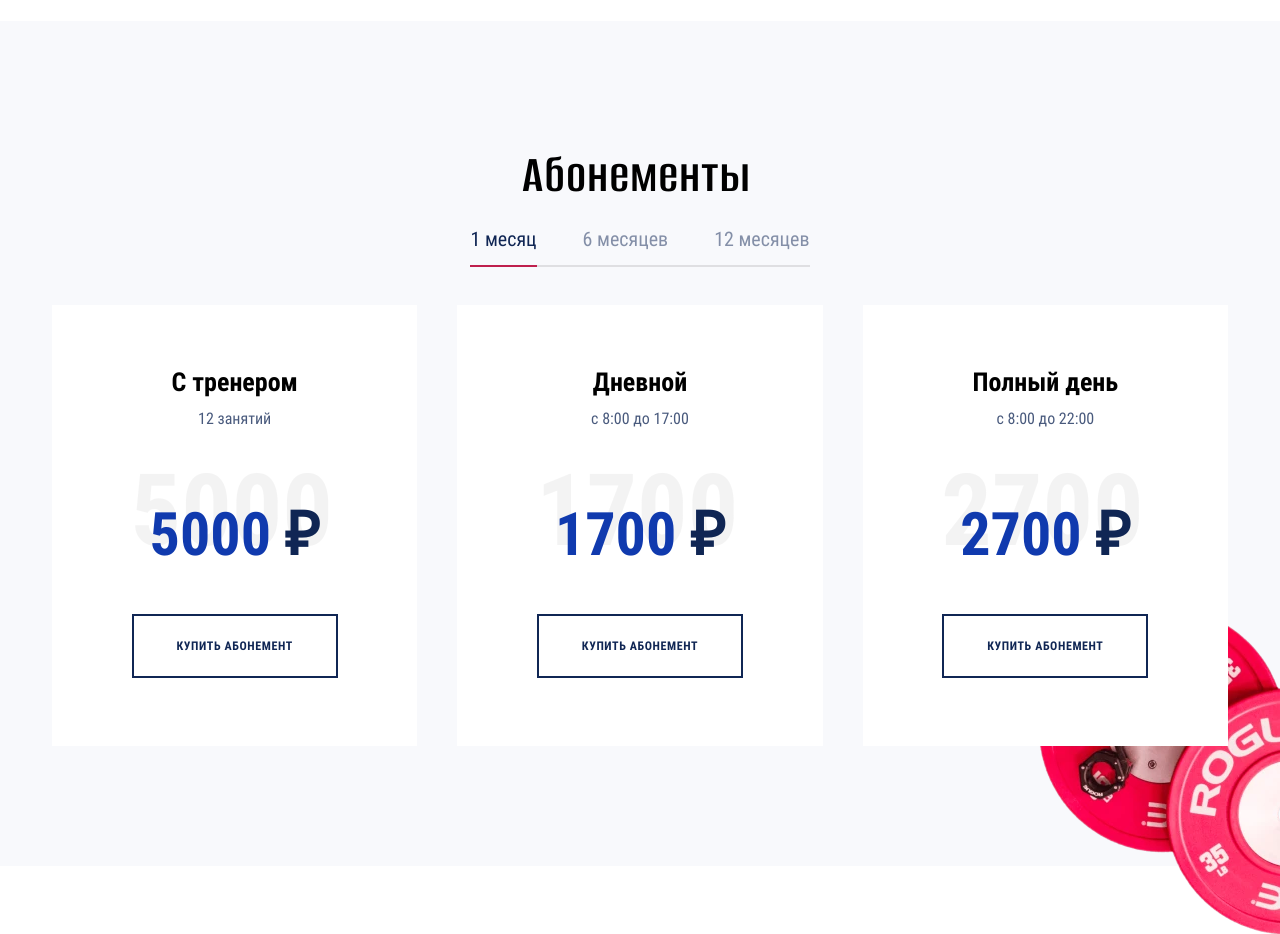
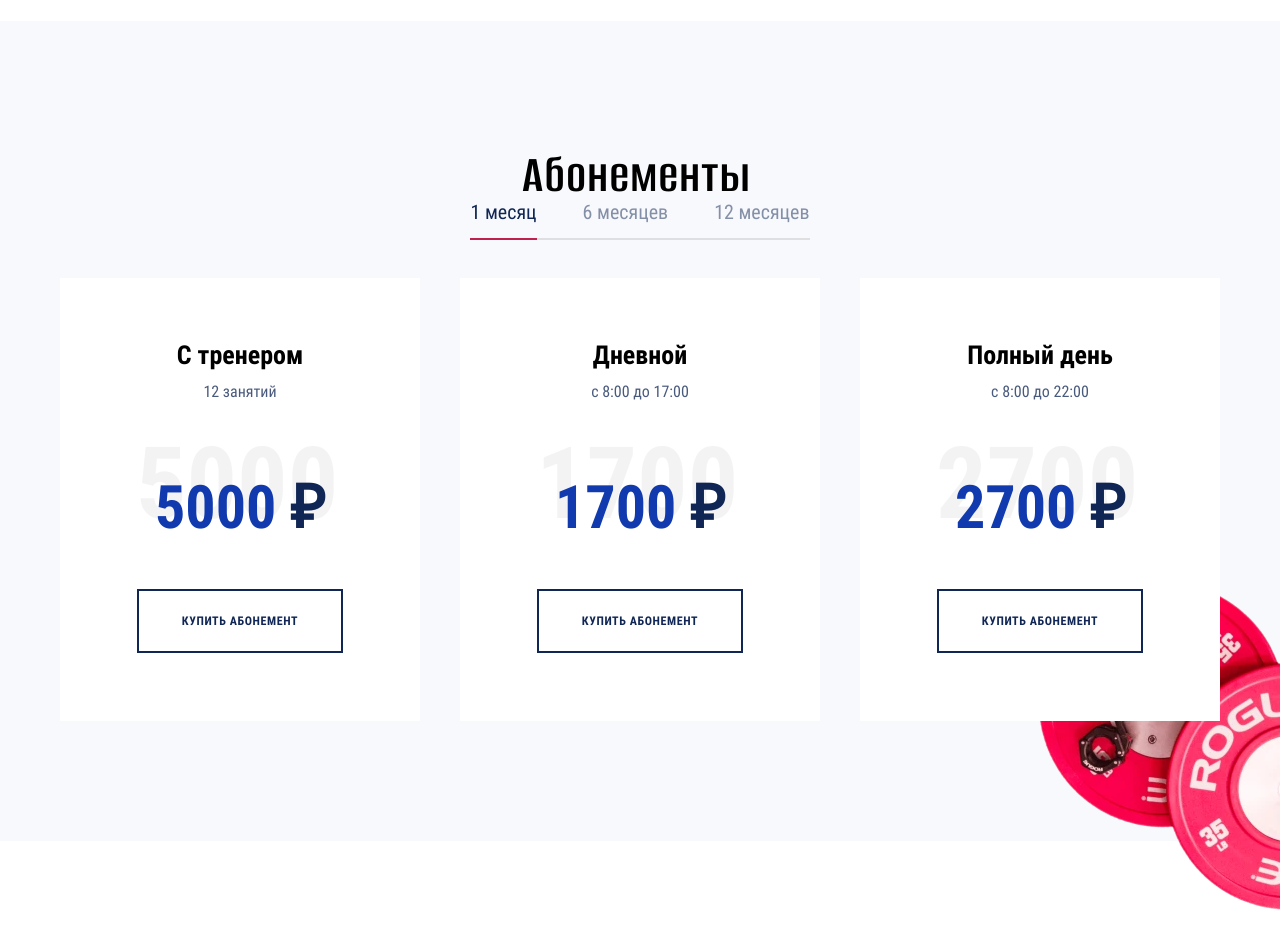
Before and after one commit to kuznetsovaleksandra/fitnes-center, a website: page source/index.html in a window 1280 px wide. Shown: the part 1420-2354 px from the top of the page. Drawn offline with nearby package versions, Linux system fonts and the light colour scheme; files that its build step writes are made by us from their sources; files whose address does not match are found by name; a web font is replaced by a local one.

Commit message:
Настроила JS

```diff
--- a/source/js/modules/slider.js
+++ b/source/js/modules/slider.js
@@ -38,7 +38,7 @@ const startSliders = () => {
     const coachsButtonPrev = document.querySelector('.coaches__slider-button-prev');
     const coachsButtonNext = document.querySelector('.coaches__slider-button-next');
 
-    coachsWrapper.classList.add('swiper');
+    coachsWrapper.classList.add('swiper-wrapper');
     coachsWrapper.classList.remove('coaches__swiper');
     coachsButtonPrev.style.display = 'block';
     coachsButtonNext.style.display = 'block';
@@ -87,7 +87,7 @@ const startSliders = () => {
     const reviewsButtonPrev = document.querySelector('.reviews__slider-button-prev');
     const reviewsButtonNext = document.querySelector('.reviews__slider-button-next');
 
-    reviewsWrapper.classList.add('swiper');
+    reviewsWrapper.classList.add('swiper-wrapper');
     reviewsWrapper.classList.remove('reviews__swiper-wrapper');
     reviewsButtonPrev.style.display = 'block';
     reviewsButtonNext.style.display = 'block';
--- a/source/sass/blocks/subscription.scss
+++ b/source/sass/blocks/subscription.scss
@@ -18,7 +18,7 @@
       font-size: 54px;
       line-height: 65px;
       letter-spacing: 0.03em;
-      margin: 11px 6px 17px 0;
+      margin: 11px 6px -10px 0;
 
       @include vp-1199 {
         margin: 11px 16px 20px 0;
@@ -200,7 +200,7 @@
 
     p {
       position: relative;
-      margin: 0 0 58px;
+      margin: 0 0 60px;
       font-weight: 700;
       font-size: 60px;
       line-height: 42px;
--- a/source/sass/global/container.scss
+++ b/source/sass/global/container.scss
@@ -4,12 +4,16 @@
   margin: 0 auto;
   padding: 0 40px;
 
-  @include vp-1439 {
-    padding: 0 32px;
-  }
+  // @include vp-1439 {
+  //   padding: 0 32px;
+  // }
 
-  @include vp-1023 {
-    padding: 0 24px;
+  // @include vp-1023 {
+  //   padding: 0 24px;
+  // }
+
+  @include vp-1199 {
+    padding: 0 45px;
   }
 
   @include vp-767 {
--- a/source/sass/global/utils.scss
+++ b/source/sass/global/utils.scss
@@ -3,6 +3,7 @@
 
   display: flex;
   flex-direction: column;
+  min-width: $vp-320;
   min-height: 100vh;
   /* stylelint-disable-next-line */
   min-height: calc(100 * var(--vh, 1vh));
--- a/source/sass/style.scss
+++ b/source/sass/style.scss
@@ -3,7 +3,7 @@
 
 @import "vendor/normalize";
 // Swiper 7.4.1
-// @import "vendor/swiper";
+@import "vendor/swiper";
 
 // Global
 // ---------------------------------
```
Also changed, not shown: build/css/style.css, build/css/style.min.css, build/index.html, build/js/main.min.js, 2 other files.
